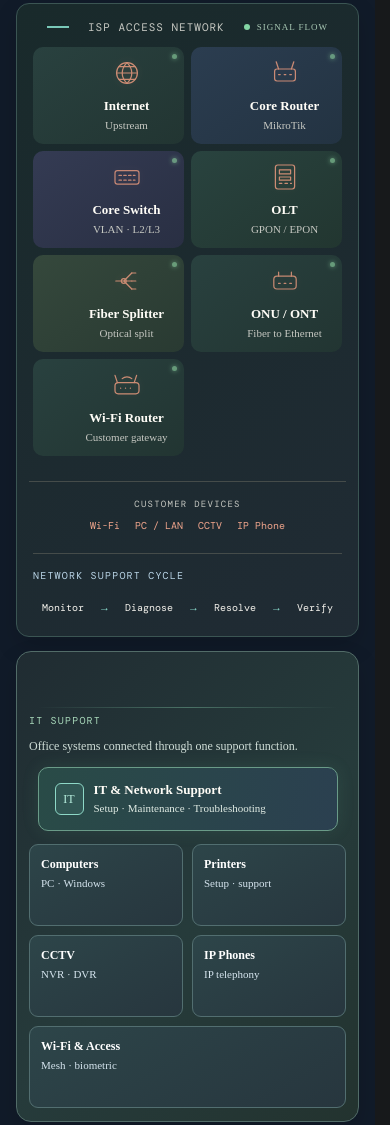
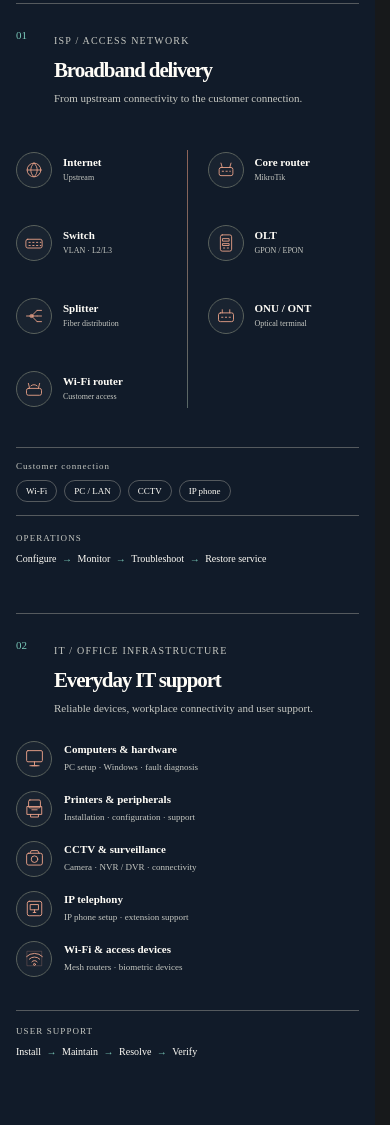
Before and after one commit to farhanahmedturjoy/farhanahmedportfolio, a plain HTML site: page index.html in a window 390 px wide. Shown: the part 4721-5846 px from the top of the page. Drawn offline with nearby package versions, Linux system fonts and the light colour scheme; a web font is replaced by a local one.

Commit message:
Refine ISP and IT topology for desktop and mobile

```diff
--- a/index.html
+++ b/index.html
@@ -2645,6 +2645,76 @@ html body .topology .workflow p b{
 }
 </style>
 
+
+<style id="minimal-isp-it-topology-20261126">
+.topology{padding-top:72px;padding-bottom:78px}
+.topology .sectionhead{align-items:end}
+.infra-block{padding:27px 0 25px;border-top:1px solid var(--line)}
+.it-block{margin-top:34px}
+.infra-heading{display:grid;grid-template-columns:38px minmax(190px,1fr) minmax(220px,.8fr);gap:16px;align-items:center;margin-bottom:25px}
+.infra-index{font:11px "DM Mono",monospace;color:var(--red);align-self:start;padding-top:4px}
+.infra-eyebrow{font:10px "DM Mono",monospace;letter-spacing:.12em;color:var(--muted)}
+.infra-heading h3{font-size:clamp(21px,2.4vw,28px);letter-spacing:-.055em;line-height:1.15;margin:5px 0 0}
+.infra-heading>p{font-size:12px;color:var(--muted);margin:0;max-width:310px}
+.isp-flow{display:flex;align-items:center;justify-content:space-between;gap:9px;padding:19px 0 14px}
+.isp-step{min-width:0;flex:1 1 0;display:flex;flex-direction:column;align-items:center;text-align:center;gap:7px}
+.infra-icon{width:42px;height:42px;display:grid;place-items:center;border:1px solid #59615c;border-radius:50%;color:#e7a087;background:rgba(255,255,255,.035);flex:0 0 auto}
+.infra-icon svg{width:23px;height:23px;fill:none;stroke:currentColor;stroke-width:1.45;stroke-linecap:round;stroke-linejoin:round}
+.isp-step strong,.it-capability strong{font-size:12px;line-height:1.25;font-weight:600}
+.isp-step small,.it-capability small{font:9px/1.5 "DM Mono",monospace;color:var(--muted)}
+.isp-connector{height:1px;flex:0 1 28px;min-width:8px;background:linear-gradient(90deg,#819188,#d58c72);position:relative}
+.isp-connector:after{content:"";position:absolute;right:0;top:-2px;width:5px;height:5px;border-top:1px solid #d58c72;border-right:1px solid #d58c72;transform:rotate(45deg)}
+.isp-outcomes{display:flex;align-items:center;justify-content:center;flex-wrap:wrap;gap:9px;margin:14px 0 0;padding:13px 0;border-top:1px solid var(--line);border-bottom:1px solid var(--line)}
+.isp-outcomes span{font:9px "DM Mono",monospace;color:var(--muted);letter-spacing:.1em;margin-right:8px}
+.isp-outcomes b{font:9px "DM Mono",monospace;font-weight:400;color:var(--ink);padding:5px 9px;border:1px solid var(--line);border-radius:20px}
+.infra-foot{display:flex;align-items:center;gap:18px;margin-top:17px}
+.infra-foot>span{font:9px "DM Mono",monospace;letter-spacing:.12em;color:var(--muted)}
+.infra-foot p{margin:0;font-size:11px;color:var(--ink)}
+.infra-foot i{font-style:normal;color:var(--red);padding:0 7px}
+.it-capabilities{display:grid;grid-template-columns:repeat(5,minmax(0,1fr));gap:16px 22px;padding:8px 0 18px}
+.it-capability{display:flex;align-items:center;gap:11px;min-width:0}
+.it-capability .infra-icon{width:38px;height:38px}
+.it-capability .infra-icon svg{width:21px;height:21px}
+.it-capability>div{display:flex;flex-direction:column;gap:4px;min-width:0}
+.it-capability strong{font-size:11px}
+.it-capability small{font-size:9px;overflow-wrap:anywhere}
+.it-block .infra-foot{border-top:1px solid var(--line);padding-top:15px}
+@media(max-width:900px){
+ .isp-flow{gap:5px}.isp-connector{flex-basis:16px}
+ .it-capabilities{grid-template-columns:repeat(2,minmax(0,1fr));gap:18px 24px}
+}
+@media(max-width:600px){
+ .topology{padding-top:56px;padding-bottom:58px}
+ .topology .sectionhead{margin-bottom:25px}
+ .infra-block{padding:21px 0}
+ .it-block{margin-top:24px}
+ .infra-heading{grid-template-columns:26px 1fr;gap:9px 12px;margin-bottom:17px}
+ .infra-heading>p{grid-column:2;margin-top:-2px;font-size:11px}
+ .isp-flow{display:grid;grid-template-columns:minmax(0,1fr) 20px minmax(0,1fr);gap:0 10px;padding:8px 0}
+ .isp-step{min-height:73px;display:grid;grid-template-columns:38px minmax(0,1fr);grid-template-rows:auto auto;column-gap:9px;row-gap:2px;align-content:center;text-align:left;justify-items:start}
+ .isp-step .infra-icon{grid-row:1/3;width:36px;height:36px;align-self:center}
+ .isp-step .infra-icon svg{width:20px;height:20px}
+ .isp-step strong{align-self:end;font-size:11px}
+ .isp-step small{align-self:start;font-size:8px}
+ .isp-connector{display:none}
+ .isp-step:nth-of-type(1),.isp-step:nth-of-type(3),.isp-step:nth-of-type(5),.isp-step:nth-of-type(7){grid-column:1}
+ .isp-step:nth-of-type(2),.isp-step:nth-of-type(4),.isp-step:nth-of-type(6){grid-column:3}
+ .isp-step:nth-of-type(1){grid-row:1}.isp-step:nth-of-type(3){grid-row:2}.isp-step:nth-of-type(5){grid-row:3}.isp-step:nth-of-type(7){grid-row:4}
+ .isp-step:nth-of-type(2){grid-row:1}.isp-step:nth-of-type(4){grid-row:2}.isp-step:nth-of-type(6){grid-row:3}
+ .isp-flow{position:relative}
+ .isp-flow:before{content:"";position:absolute;left:calc(50% - 1px);top:25px;bottom:25px;width:1px;background:linear-gradient(#d58c72,#819188);opacity:.65}
+ .isp-step:after{content:"";position:absolute}
+ .isp-outcomes{justify-content:flex-start;gap:7px}
+ .isp-outcomes span{width:100%;margin:0 0 2px}
+ .infra-foot{align-items:flex-start;flex-direction:column;gap:7px}
+ .infra-foot p{font-size:10px;line-height:1.8}
+ .infra-foot i{padding:0 3px}
+ .it-capabilities{grid-template-columns:1fr;gap:14px;padding:5px 0 16px}
+ .it-capability{gap:12px}
+ .it-capability .infra-icon{width:36px;height:36px}
+}
+@media(prefers-reduced-motion:reduce){.isp-connector:after{display:none}}
+</style>
 </head>
 <body>
 <header><div class="wrap"><nav><a class="logo" href="#home">F<b>.</b>A</a><button class="menu-toggle" id="menuToggle" type="button" aria-label="Open navigation menu" aria-expanded="false" aria-controls="siteLinks"><span></span><span></span><span></span></button><div class="links" id="siteLinks"><a href="#profile">Profile</a><a href="#experience">Experience</a><a href="#projects">Projects</a><a href="#skills">Capabilities</a><a href="#education">Education</a><a href="#contact">Contact ↗</a></div><span class="navnote small">PORTFOLIO / 2026</span></nav></div></header>
@@ -2683,44 +2753,40 @@ html body .topology .workflow p b{
 </div></div></section>
 
 <section class="section topology" id="topology"><div class="wrap">
-  <div class="sectionhead reveal"><span class="kicker">05 — Network flow</span><h2>ISP &amp; IT<br><em>infrastructure.</em></h2></div>
-  <div class="topology-panel reveal">
-    <div class="topology-label mono">ISP access network <span class="topology-live"><i></i> SIGNAL FLOW</span></div>
-    <div class="topology-flow topology-flow-redesigned" aria-label="Internet connects to core router, core switch, OLT, fiber splitter, ONU, and customer Wi-Fi router">
-      <div class="node"><svg class="topology-icon" viewBox="0 0 40 40" aria-hidden="true"><circle cx="20" cy="20" r="13"/><path d="M7 20h26M20 7c4 4 6 8 6 13s-2 9-6 13c-4-4-6-8-6-13s2-9 6-13Z"/><path d="M10 12h20M10 28h20"/></svg><strong>Internet</strong><small>Upstream</small></div><i aria-hidden="true">→</i>
-      <div class="node"><svg class="topology-icon" viewBox="0 0 40 40" aria-hidden="true"><rect x="7" y="15" width="26" height="15" rx="3"/><path d="M12 15 9 6m19 9 3-9M12 22h2m5 0h2m5 0h2"/></svg><strong>Core Router</strong><small>MikroTik</small></div><i aria-hidden="true">→</i>
-      <div class="node"><svg class="topology-icon" viewBox="0 0 40 40" aria-hidden="true"><rect x="5" y="12" width="30" height="17" rx="3"/><path d="M10 18h3m3 0h3m3 0h3m3 0h2M10 24h3m3 0h3m3 0h3m3 0h2"/></svg><strong>Core Switch</strong><small>VLAN · L2/L3</small></div><i aria-hidden="true">→</i>
-      <div class="node"><svg class="topology-icon" viewBox="0 0 40 40" aria-hidden="true"><rect x="8" y="5" width="24" height="30" rx="3"/><path d="M13 11h14v5H13zm0 9h14v4H13zm0 8h3m4 0h3m4 0h1"/></svg><strong>OLT</strong><small>GPON / EPON</small></div><i aria-hidden="true">→</i>
-      <div class="node"><svg class="topology-icon" viewBox="0 0 40 40" aria-hidden="true"><path d="M6 20h10m0 0 10-10m-10 10 10 0m-10 0 10 10"/><circle cx="16" cy="20" r="3"/><path d="M26 10h5m-5 10h5m-5 10h5"/></svg><strong>Fiber Splitter</strong><small>Optical split</small></div><i aria-hidden="true">→</i>
-      <div class="node"><svg class="topology-icon" viewBox="0 0 40 40" aria-hidden="true"><rect x="6" y="14" width="28" height="16" rx="4"/><path d="M12 14V9m16 5V9M12 23h2m5 0h2m5 0h2"/></svg><strong>ONU / ONT</strong><small>Fiber to Ethernet</small></div><i aria-hidden="true">→</i>
-      <div class="node"><svg class="topology-icon" viewBox="0 0 40 40" aria-hidden="true"><path d="M8 17 5 8m24 9 3-9"/><rect x="5" y="17" width="30" height="14" rx="4"/><path d="M12 24h.1m6 0h.1m6 0h.1M14 12a9 9 0 0 1 12 0"/></svg><strong>Wi-Fi Router</strong><small>Customer gateway</small></div>
+  <div class="sectionhead reveal"><span class="kicker">05 — ISP &amp; IT</span><h2>Networks that work.<br><em>Systems that connect.</em></h2></div>
+
+  <div class="infra-block reveal">
+    <div class="infra-heading"><span class="infra-index">01</span><div><span class="infra-eyebrow">ISP / ACCESS NETWORK</span><h3>Broadband delivery</h3></div><p>From upstream connectivity to the customer connection.</p></div>
+    <div class="isp-flow" aria-label="Internet to core router to switch to OLT to fiber splitter to ONU to customer router">
+      <div class="isp-step"><span class="infra-icon"><svg viewBox="0 0 32 32"><circle cx="16" cy="16" r="11"/><path d="M5 16h22M16 5c4 4 5 7 5 11s-1 7-5 11c-4-4-5-7-5-11s1-7 5-11Z"/></svg></span><strong>Internet</strong><small>Upstream</small></div>
+      <span class="isp-connector" aria-hidden="true"></span>
+      <div class="isp-step"><span class="infra-icon"><svg viewBox="0 0 32 32"><rect x="5" y="12" width="22" height="13" rx="3"/><path d="M10 12 8 5m14 7 2-7M10 18h2m4 0h2m4 0h1"/></svg></span><strong>Core router</strong><small>MikroTik</small></div>
+      <span class="isp-connector" aria-hidden="true"></span>
+      <div class="isp-step"><span class="infra-icon"><svg viewBox="0 0 32 32"><rect x="3" y="10" width="26" height="14" rx="3"/><path d="M8 15h2m4 0h2m4 0h2m4 0h1M8 20h2m4 0h2m4 0h2m4 0h1"/></svg></span><strong>Switch</strong><small>VLAN · L2/L3</small></div>
+      <span class="isp-connector" aria-hidden="true"></span>
+      <div class="isp-step"><span class="infra-icon"><svg viewBox="0 0 32 32"><rect x="7" y="3" width="18" height="26" rx="3"/><path d="M11 9h10v4H11zm0 8h10v3H11zm1 7h2m4 0h2"/></svg></span><strong>OLT</strong><small>GPON / EPON</small></div>
+      <span class="isp-connector" aria-hidden="true"></span>
+      <div class="isp-step"><span class="infra-icon"><svg viewBox="0 0 32 32"><path d="M4 16h8m0 0 9-9m-9 9 9 0m-9 0 9 9"/><circle cx="12" cy="16" r="2.5"/><path d="M21 7h7m-7 9h7m-7 9h7"/></svg></span><strong>Splitter</strong><small>Fiber distribution</small></div>
+      <span class="isp-connector" aria-hidden="true"></span>
+      <div class="isp-step"><span class="infra-icon"><svg viewBox="0 0 32 32"><rect x="4" y="11" width="24" height="14" rx="3"/><path d="M10 11V6m12 5V6M9 18h2m4 0h2m4 0h2"/></svg></span><strong>ONU / ONT</strong><small>Optical terminal</small></div>
+      <span class="isp-connector" aria-hidden="true"></span>
+      <div class="isp-step"><span class="infra-icon"><svg viewBox="0 0 32 32"><rect x="4" y="15" width="24" height="11" rx="3"/><path d="M9 15 7 7m16 8 2-8M11 11a7 7 0 0 1 10 0"/></svg></span><strong>Wi-Fi router</strong><small>Customer access</small></div>
     </div>
-    <div class="topology-endpoints"><span class="endpoint-caption">CUSTOMER DEVICES</span><span>Wi-Fi</span><span>PC / LAN</span><span>CCTV</span><span>IP Phone</span></div>
-    <div class="workflow"><span class="mono">Network support cycle</span><p><b>Monitor</b><em>→</em><b>Diagnose</b><em>→</em><b>Resolve</b><em>→</em><b>Verify</b></p></div>
+    <div class="isp-outcomes"><span>Customer connection</span><b>Wi-Fi</b><b>PC / LAN</b><b>CCTV</b><b>IP phone</b></div>
+    <div class="infra-foot"><span>OPERATIONS</span><p>Configure <i>→</i> Monitor <i>→</i> Troubleshoot <i>→</i> Restore service</p></div>
   </div>
-  <div class="it-support-panel reveal">
-    <div class="it-overview" aria-label="IT support systems">
-      <div class="it-overview-head"><span class="mono">IT support</span><p>Office systems connected through one support function.</p></div>
-      <div class="it-hub"><span class="it-hub-mark">IT</span><div><strong>IT &amp; Network Support</strong><small>Setup · Maintenance · Troubleshooting</small></div></div>
-      <div class="it-endpoints">
-        <div class="it-endpoint"><strong>Computers</strong><small>PC · Windows</small></div>
-        <div class="it-endpoint"><strong>Printers</strong><small>Setup · support</small></div>
-        <div class="it-endpoint"><strong>CCTV</strong><small>NVR · DVR</small></div>
-        <div class="it-endpoint"><strong>IP Phones</strong><small>IP telephony</small></div>
-        <div class="it-endpoint"><strong>Wi-Fi &amp; Access</strong><small>Mesh · biometric</small></div>
-      </div>
+
+  <div class="infra-block it-block reveal">
+    <div class="infra-heading"><span class="infra-index">02</span><div><span class="infra-eyebrow">IT / OFFICE INFRASTRUCTURE</span><h3>Everyday IT support</h3></div><p>Reliable devices, workplace connectivity and user support.</p></div>
+    <div class="it-capabilities">
+      <div class="it-capability"><span class="infra-icon"><svg viewBox="0 0 32 32"><rect x="4" y="4" width="24" height="17" rx="2"/><path d="M12 27h8m-4-6v6M9 27h14"/></svg></span><div><strong>Computers &amp; hardware</strong><small>PC setup · Windows · fault diagnosis</small></div></div>
+      <div class="it-capability"><span class="infra-icon"><svg viewBox="0 0 32 32"><rect x="7" y="3" width="18" height="12" rx="2"/><path d="M5 13h22v12H5zM10 25v4h12v-4m-10-7h8"/></svg></span><div><strong>Printers &amp; peripherals</strong><small>Installation · configuration · support</small></div></div>
+      <div class="it-capability"><span class="infra-icon"><svg viewBox="0 0 32 32"><rect x="4" y="8" width="24" height="18" rx="3"/><circle cx="16" cy="17" r="5"/><path d="M9 8l2-4h10l2 4"/></svg></span><div><strong>CCTV &amp; surveillance</strong><small>Camera · NVR / DVR · connectivity</small></div></div>
+      <div class="it-capability"><span class="infra-icon"><svg viewBox="0 0 32 32"><path d="M8 5h16a3 3 0 0 1 3 3v16a3 3 0 0 1-3 3H8a3 3 0 0 1-3-3V8a3 3 0 0 1 3-3Z"/><path d="M10 10h12v8H10zm4 12h4m-2-4v4"/></svg></span><div><strong>IP telephony</strong><small>IP phone setup · extension support</small></div></div>
+      <div class="it-capability"><span class="infra-icon"><svg viewBox="0 0 32 32"><path d="M4 13a17 17 0 0 1 24 0M8 17a11 11 0 0 1 16 0m-12 4a5 5 0 0 1 8 0"/><circle cx="16" cy="25" r="1.5"/><path d="M5 5h22v22H5z" opacity=".25"/></svg></span><div><strong>Wi-Fi &amp; access devices</strong><small>Mesh routers · biometric devices</small></div></div>
     </div>
+    <div class="infra-foot"><span>USER SUPPORT</span><p>Install <i>→</i> Maintain <i>→</i> Resolve <i>→</i> Verify</p></div>
   </div>
-  <section class="portfolio-services reveal" aria-labelledby="portfolioServicesTitle">
-    <div class="portfolio-services-head"><div><span class="kicker mono">Services / Technical support</span><h3 id="portfolioServicesTitle">What I support.</h3></div><p>Practical network and office-technology support across ISP operations, access infrastructure and end-user systems.</p></div>
-    <div class="portfolio-service-list">
-      <article class="portfolio-service"><b class="portfolio-service-num">01</b><div><h4>ISP Network Support</h4><p>Subscriber connectivity, PPPoE and broadband service delivery for retail customers and resellers.</p></div><span class="portfolio-service-mark">WAN</span></article>
-      <article class="portfolio-service"><b class="portfolio-service-num">02</b><div><h4>Network Monitoring</h4><p>PRTG, The Dude and POP monitoring, plus ONU uptime and optical signal checks.</p></div><span class="portfolio-service-mark">NOC</span></article>
-      <article class="portfolio-service"><b class="portfolio-service-num">03</b><div><h4>MikroTik &amp; Switching</h4><p>WinBox, VLAN, DHCP, L2/L3 and managed switches, with LAN/WAN configuration.</p></div><span class="portfolio-service-mark">LAN</span></article>
-      <article class="portfolio-service"><b class="portfolio-service-num">04</b><div><h4>Fiber &amp; OLT</h4><p>GPON/EPON, OLT/ONU, splitters and fiber uplinks for access-network reliability.</p></div><span class="portfolio-service-mark">FIBER</span></article>
-      <article class="portfolio-service"><b class="portfolio-service-num">05</b><div><h4>Office IT Support</h4><p>PCs, printers, CCTV and NVR, IP phones, biometric devices and mesh Wi-Fi setup.</p></div><span class="portfolio-service-mark">IT</span></article>
-    </div>
-  </section>
 </div></section>
 <section class="section edu" id="education"><div class="wrap edugrid reveal"><div class="label">06 — Education<br><br>Foundation</div><div class="eduitem"><div class="education-brand"><img src="./assets/diu-logo.svg?v=2" alt="Dhaka International University logo"><div><h3>Computer Science & Engineering</h3><p>Dhaka International University · Bachelor’s degree · 2024</p></div></div><span class="mono">Academic background</span></div></div></section>
 <section class="contact" id="contact"><div class="wrap contactgrid"><span class="kicker">07 — Contact</span><div><h2>Good work<br>starts with <em>a hello.</em></h2><p>Interested in IT Support, NOC, Network Support, and ISP Operations roles. Let’s connect.</p><div class="actions"><a class="btn primary" href="mailto:farhanahmedturjoy@gmail.com">Email Farhan ↗</a><a class="btn" href="tel:+8801865121692">Call 01865121692 ↗</a><a class="btn" href="https://www.linkedin.com/in/farhanahmedcse/" target="_blank" rel="noreferrer">LinkedIn ↗</a><a class="btn" href="https://www.facebook.com/tr.turjoy.2025/" target="_blank" rel="noreferrer">Facebook ↗</a></div><a class="email" href="mailto:farhanahmedturjoy@gmail.com">farhanahmedturjoy@gmail.com</a></div></div></section>
```
